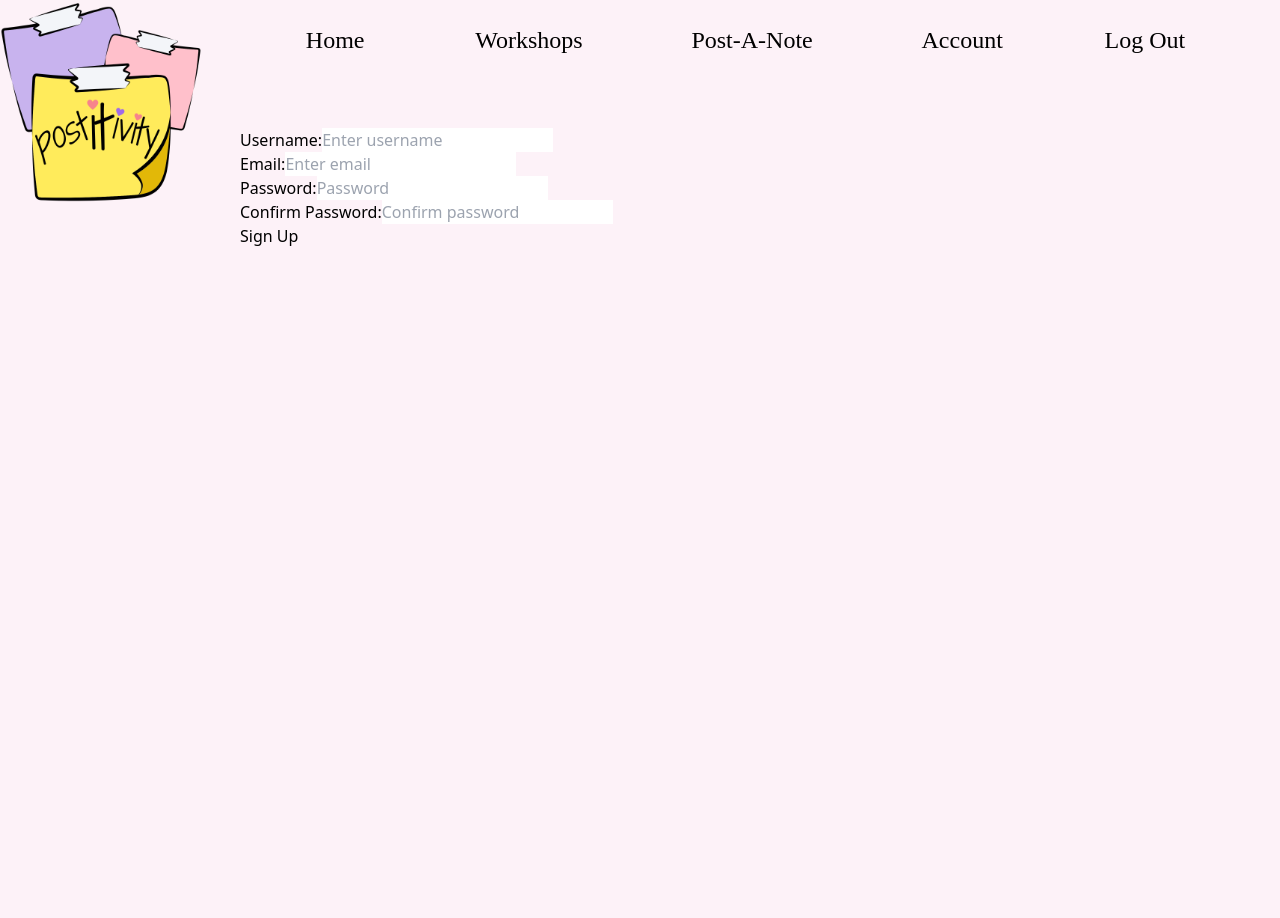
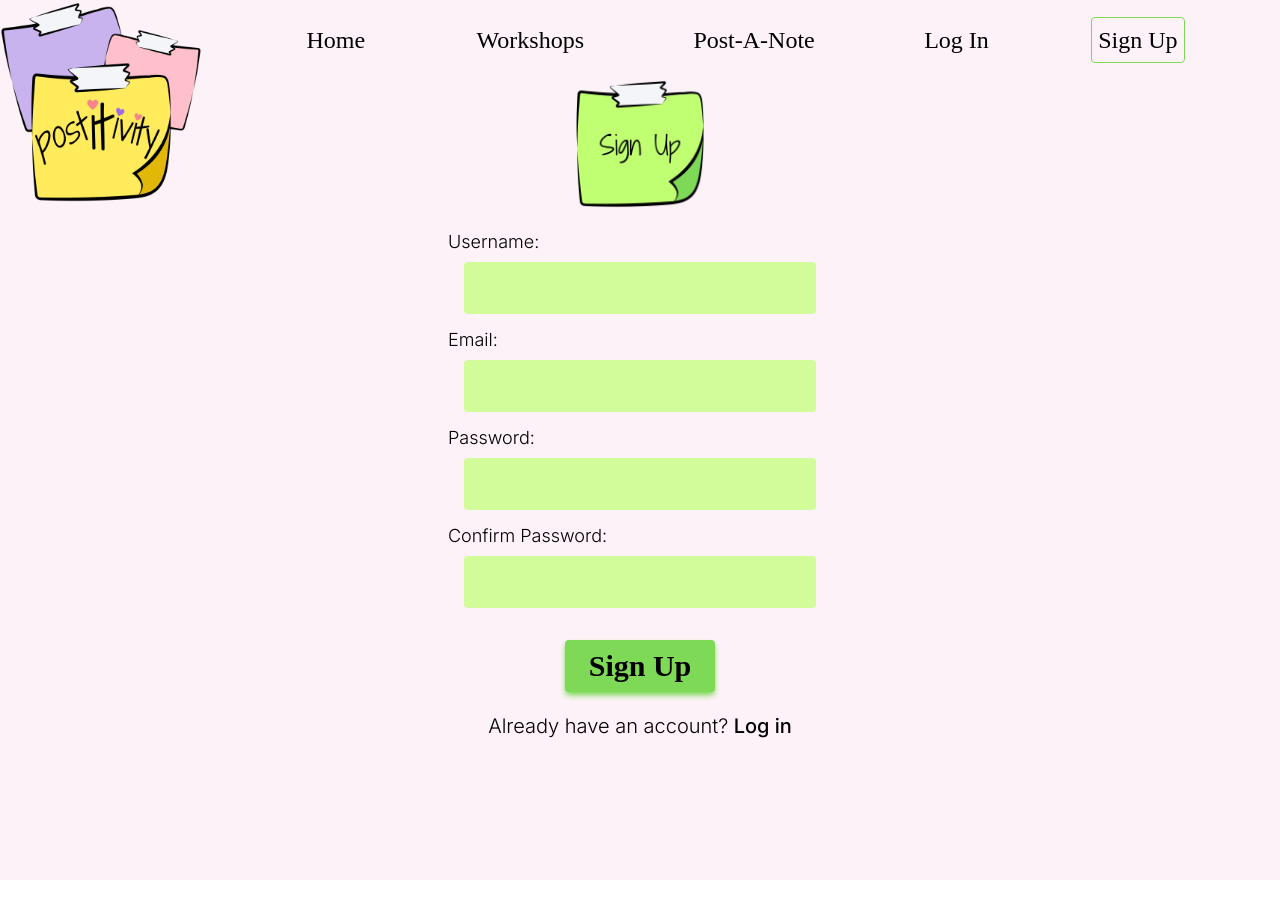
Before and after one commit to SheCodesAus/quantum_quokkas_frontend, a React (Vite) app: page /signup in a window 1280 px wide. Shown: the top 918 px of the page. After the commit the page ends 880 px from the top, so only its background shows below. Built offline with nearby package versions, Linux system fonts and the light colour scheme; a web font is replaced by a local one.

Commit message:
styled log in and sign up forms

```diff
--- a/package.json
+++ b/package.json
@@ -12,6 +12,7 @@
   "dependencies": {
     "react": "^18.3.1",
     "react-dom": "^18.3.1",
+    "react-hot-toast": "^2.5.1",
     "react-router-dom": "^7.1.1"
   },
   "devDependencies": {
--- a/src/components/LoginForm.jsx
+++ b/src/components/LoginForm.jsx
@@ -1,12 +1,13 @@
-import { useState } from "react";
-import { useNavigate } from "react-router-dom";
-import postLogin from "../api/post-login.js";
+import { useState } from 'react';
+import { Link, useNavigate } from 'react-router-dom';
+import postLogin from '../api/post-login.js';
+import login from '/note-icons/login.png';
 
 function LoginForm() {
     const navigate = useNavigate();
     const [credentials, setCredentials] = useState({
-    username: "",
-    password: "",
+        username: '',
+        password: '',
     });
 
     const handleChange = (event) => {
@@ -17,43 +18,72 @@ function LoginForm() {
         }));
     };
 
-  const handleSubmit = (event) => {
-    event.preventDefault();
+    const handleSubmit = (e) => {
+        e.preventDefault();
         if (credentials.username && credentials.password) {
-      postLogin(
-        credentials.username,
-        credentials.password
-      ).then((response) => {
-        window.localStorage.setItem("token", response.token);
-        navigate("/");
-      });
+            postLogin(credentials.username, credentials.password).then(
+                (response) => {
+                    window.localStorage.setItem('token', response.token);
+                    navigate('/');
+                }
+            );
         }
     };
 
     return (
-    <form>
-      <div>
-        <label htmlFor="username">Username:</label>
+        <main className='flex flex-col items-center'>
+            {/* Log In Heading */}
+            <img
+                className='mb-5 w-28 md:w-40 lg:w-32 lg:mb-5'
+                src={login}
+                alt='Purple cartoon-style illustration of a post-it note'
+            />
+
+            {/* Log In Form */}
+            <form
+                onSubmit={handleSubmit}
+                className='h-fit w-72 flex flex-col font-main font-light text-lg md:w-96'
+            >
+                {/* Username */}
+                <label className='mb-1.5' htmlFor='username'>
+                    Username:
+                </label>
                 <input
-          type="text"
-          id="username"
-          placeholder="Enter username"
+                    type='text'
+                    id='username'
                     onChange={handleChange}
+                    autoCapitalize='none'
+                    className='p-1.5 bg-purple-light/40 focus-visible:outline-1 focus-visible:outline-purple-light rounded w-11/12 ml-4 mb-8 md:p-3'
                 />
-      </div>
-      <div>
-        <label htmlFor="password">Password:</label>
+
+                {/* Password */}
+                <label className='mb-1.5' htmlFor='password'>
+                    Password:
+                </label>
                 <input
-          type="password"
-          id="password"
-          placeholder="Password"
+                    type='password'
+                    id='password'
                     onChange={handleChange}
+                    className='p-1.5 bg-purple-light/40 focus-visible:outline-1 focus-visible:outline-purple-light rounded w-11/12 ml-4 mb-8 md:p-3'
                 />
-      </div>
-      <button type="submit" onClick={handleSubmit}>
-        Login
+
+                <button
+                    className='w-fit mx-auto py-2 px-6 rounded bg-purple-dark font-bold font-accent text-2xl shadow-md shadow-purple-dark mb-5 md:text-4xl'
+                    type='submit'
+                >
+                    Go
                 </button>
             </form>
+
+            {/* Notice */}
+            <p className='font-main font-light text-lg md:text-xl'>
+                Don't have an account yet?
+                <Link className='font-medium' to='/signup'>
+                    {' '}
+                    Sign up
+                </Link>
+            </p>
+        </main>
     );
 }
 
--- a/src/components/Nav.jsx
+++ b/src/components/Nav.jsx
@@ -13,7 +13,7 @@ import logo from '/logo/logo.png';
 
 const Nav = () => {
     const [showNav, setShowNav] = useState(false);
-    const [loggedIn, setLoggedIn] = useState(true);
+    const [loggedIn, setLoggedIn] = useState(false);
     const handleClick = () => setShowNav(!showNav);
 
     return (
@@ -38,7 +38,7 @@ const Nav = () => {
                         <NavLink
                             className={({ isActive }) =>
                                 isActive
-                                    ? 'border-[1px] p-1.5 rounded border-blue-dark'
+                                    ? 'border-[1px] p-1.5 rounded border-pink-dark'
                                     : 'border-[1px] p-1.5 border-transparent'
                             }
                             to='/workshops'
@@ -60,7 +60,7 @@ const Nav = () => {
                                 <NavLink
                                     className={({ isActive }) =>
                                         isActive
-                                            ? 'border-[1px] p-1.5 rounded border-blue-light'
+                                            ? 'border-[1px] p-1.5 rounded border-purple-dark'
                                             : 'border-[1px] p-1.5 border-transparent'
                                     }
                                     to='/login'
@@ -70,7 +70,7 @@ const Nav = () => {
                                 <NavLink
                                     className={({ isActive }) =>
                                         isActive
-                                            ? 'border-[1px] p-1.5 rounded border-pink-light'
+                                            ? 'border-[1px] p-1.5 rounded border-green-dark'
                                             : 'border-[1px] p-1.5 border-transparent'
                                     }
                                     to='/signup'
@@ -250,7 +250,7 @@ const Nav = () => {
                     </section>
                 </section>
             </nav>
-            <section className='min-h-screen mt-10 md:mt-36 md:ml-44 lg:mt-32 lg:ml-52 xl:ml-60'>
+            <section className='min-h-screen mt-10 md:mt-36 lg:mt-20'>
                 <Outlet />
             </section>
         </main>
--- a/src/components/SignupForm.jsx
+++ b/src/components/SignupForm.jsx
@@ -1,35 +1,35 @@
-import { useState } from "react";
-import { useNavigate } from "react-router-dom";
-import postSignup from "../api/post-signup.js";
+import { useState } from 'react';
+import { Link, useNavigate } from 'react-router-dom';
+import postSignup from '../api/post-signup.js';
+import signup from '/note-icons/signup.png';
 
 function SignupForm() {
     const navigate = useNavigate();
     const [credentials, setCredentials] = useState({
-    username: "",
-    email: "",
-    password: "",
-    confirmPassword: "",
+        username: '',
+        email: '',
+        password: '',
+        confirmPassword: '',
     });
 
-  const handleChange = (event) => {
-    const { id, value } = event.target;
+    const handleChange = (e) => {
+        const { id, value } = e.target;
         setCredentials((prevCredentials) => ({
             ...prevCredentials,
             [id]: value,
         }));
     };
 
-  const handleSubmit = (event) => {
-    event.preventDefault();
+    const handleSubmit = (e) => {
+        e.preventDefault();
         if (
             credentials.username &&
             credentials.email &&
             credentials.password &&
             credentials.confirmPassword
         ) {
-      // Check if passwords match
             if (credentials.password !== credentials.confirmPassword) {
-        alert("Passwords do not match!");
+                alert('Passwords do not match!');
                 return;
             }
 
@@ -38,54 +38,85 @@ function SignupForm() {
                 credentials.email,
                 credentials.password
             ).then((response) => {
-        window.localStorage.setItem("token", response.token);
-        navigate("/login");
+                window.localStorage.setItem('token', response.token);
+                navigate('/login');
             });
         }
     };
 
     return (
-    <form>
-      <div>
-        <label htmlFor="username">Username:</label>
+        <main className='flex flex-col items-center'>
+            {/* Sign Up Heading */}
+            <img
+                className='mb-5 w-28 md:w-40 lg:w-32 lg:mb-5'
+                src={signup}
+                alt='Green cartoon-style illustration of a post-it note'
+            />
+            {/* Sign Up Form */}
+            <form
+                onSubmit={handleSubmit}
+                className='h-fit w-72 flex flex-col font-main font-light text-lg md:w-96'
+            >
+                {/* Username */}
+                <label className='mb-1.5' htmlFor='username'>
+                    Username:
+                </label>
                 <input
-          type="text"
-          id="username"
-          placeholder="Enter username"
+                    type='text'
+                    id='username'
                     onChange={handleChange}
+                    className='p-1.5 bg-green-light/70 focus-visible:outline-1 focus-visible:outline-green-dark rounded w-11/12 ml-4 mb-3 md:p-3'
                 />
-      </div>
-      <div>
-        <label htmlFor="email">Email:</label>
+
+                {/* Email */}
+                <label className='mb-1.5' htmlFor='email'>
+                    Email:
+                </label>
                 <input
-          type="email"
-          id="email"
-          placeholder="Enter email"
+                    type='email'
+                    id='email'
                     onChange={handleChange}
+                    className='p-1.5 bg-green-light/70 focus-visible:outline-1 focus-visible:outline-green-dark rounded w-11/12 ml-4 mb-3 md:p-3'
                 />
-      </div>
-      <div>
-        <label htmlFor="password">Password:</label>
+
+                {/* Password */}
+                <label className='mb-1.5' htmlFor='password'>
+                    Password:
+                </label>
                 <input
-          type="password"
-          id="password"
-          placeholder="Password"
+                    type='password'
+                    id='password'
                     onChange={handleChange}
+                    className='p-1.5 bg-green-light/70 focus-visible:outline-1 focus-visible:outline-green-dark rounded w-11/12 ml-4 mb-3 md:p-3'
                 />
-      </div>
-      <div>
-        <label htmlFor="confirmPassword">Confirm Password:</label>
+
+                <label className='mb-1.5' htmlFor='confirmPassword'>
+                    Confirm Password:
+                </label>
                 <input
-          type="password"
-          id="confirmPassword"
-          placeholder="Confirm password"
+                    type='password'
+                    id='confirmPassword'
                     onChange={handleChange}
+                    className='p-1.5 bg-green-light/70 focus-visible:outline-1 focus-visible:outline-green-dark rounded w-11/12 ml-4 mb-8 md:p-3'
                 />
-      </div>
-      <button type="submit" onClick={handleSubmit}>
+
+                <button
+                    className='w-fit mx-auto py-2 px-6 rounded bg-green-dark font-bold font-accent text-2xl shadow-md shadow-green-dark mb-5 md:text-4xl lg:text-3xl'
+                    type='submit'
+                >
                     Sign Up
                 </button>
             </form>
+
+            {/* Notice */}
+            <p className='font-main font-light text-lg md:text-xl'>
+                Already have an account?
+                <Link className='font-medium' to='/login'>
+                    {' '}
+                    Log in
+                </Link>
+            </p>
+        </main>
     );
 }
 
--- a/src/pages/Home.jsx
+++ b/src/pages/Home.jsx
@@ -1,12 +1,12 @@
-import About from '../components/About'
-import RecentWorkshops from '../components/RecentWorkshops'
+import About from '../components/About';
+import RecentWorkshops from '../components/RecentWorkshops';
 
 const Home = () => {
-  return (
-    <>
-      <About />
-      <RecentWorkshops />
-    </>
-  )
-}
-export default Home
+    return (
+        <main className='md:mt-8 md:ml-44 lg:ml-52 xl:ml-60'>
+            <About />
+            <RecentWorkshops />
+        </main>
+    );
+};
+export default Home;
```
Also changed, not shown: 1 other file (tests, documents, lock files or other folders). Lines whose indentation alone changed are shown as unchanged.
